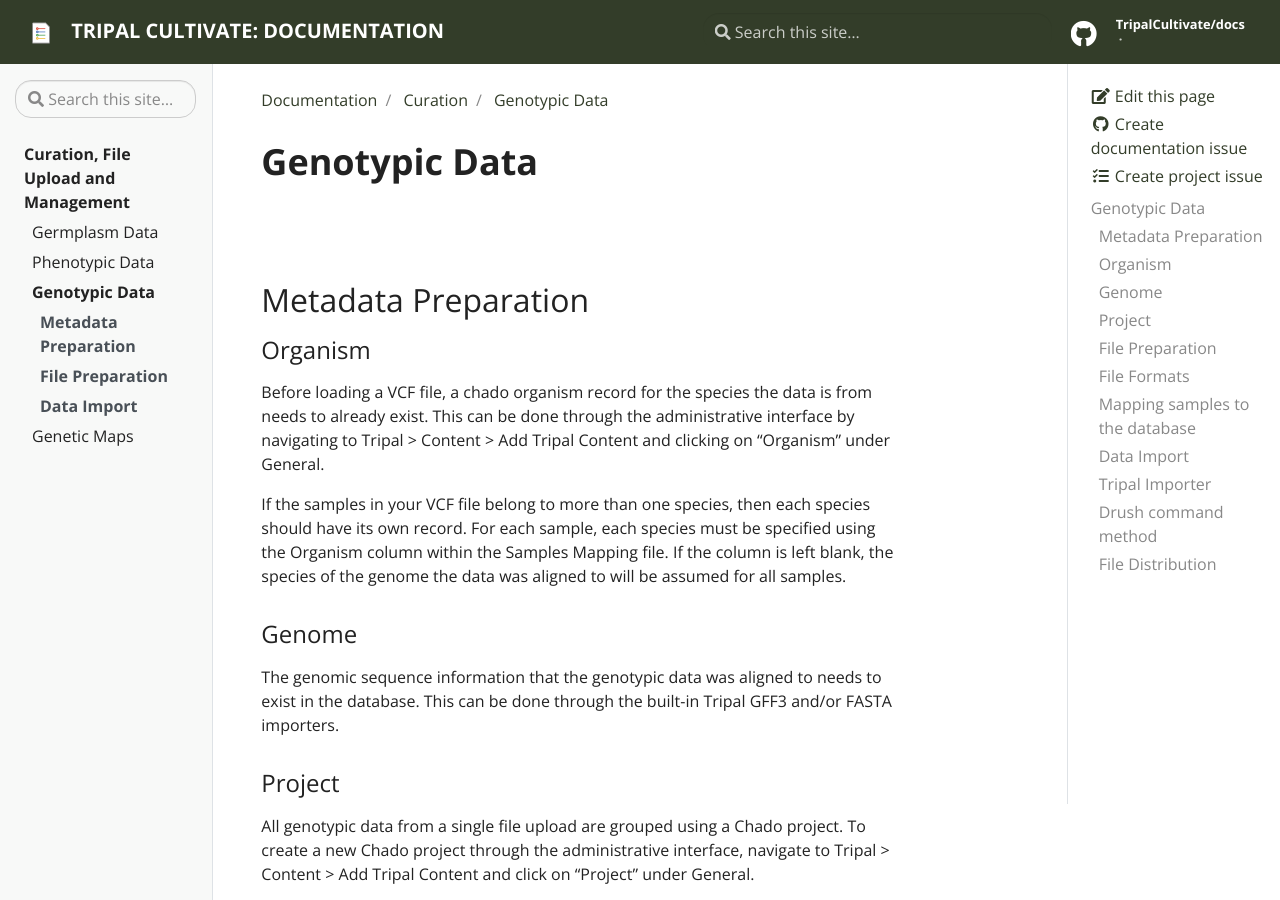
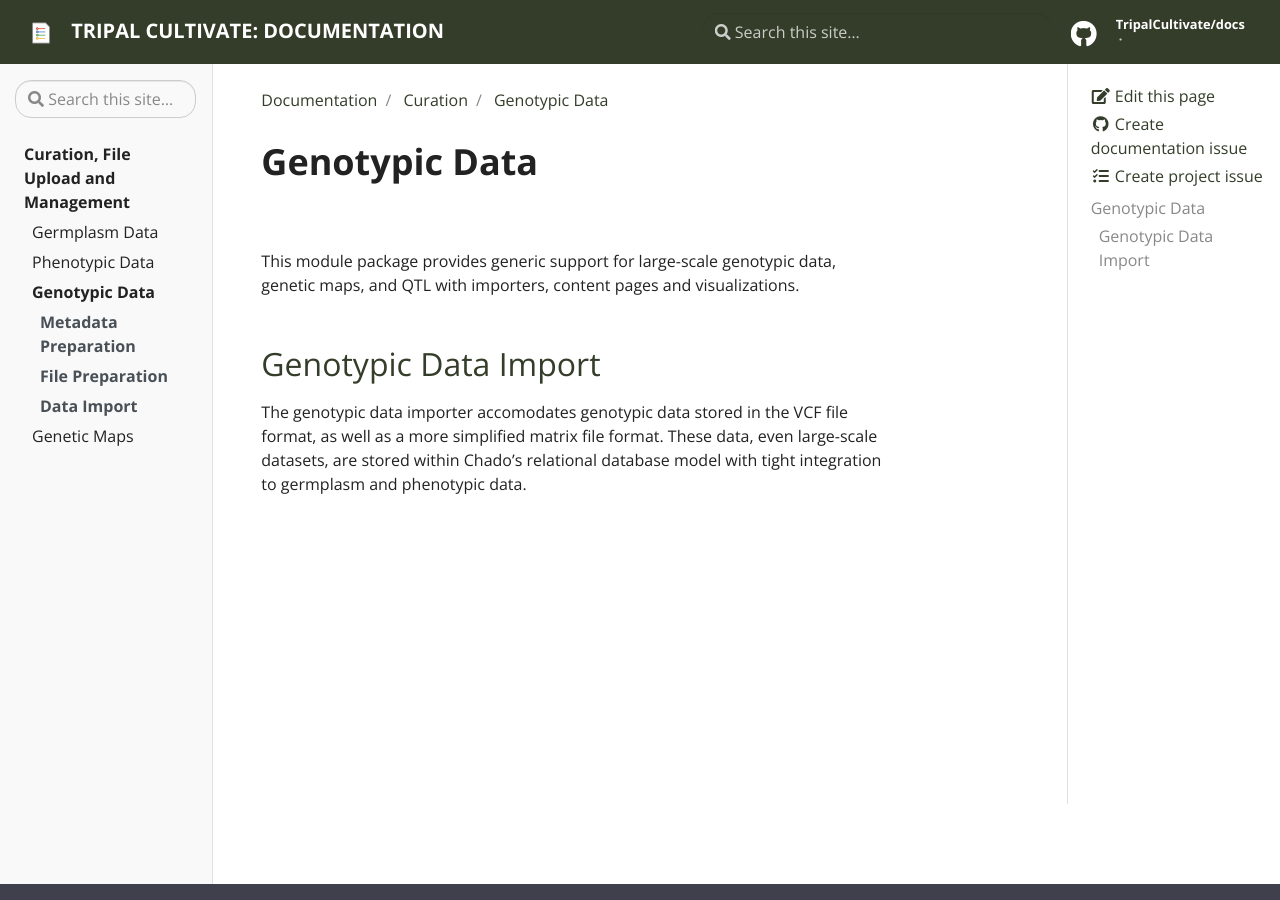
Before and after one commit to TripalCultivate/docs, a Jekyll site: the page built from _docs/curation/genotypic-data.md, in a window 1280 px wide and 900 px high. Built offline with Jekyll 4.4.1, drawn with Linux system fonts in a browser that asks for light colours; some of the changed text lies outside the part shown.

Commit message:
Started re-organizing the genotypic data section

```diff
--- a/_docs/curation/genotypic-data.md
+++ b/_docs/curation/genotypic-data.md
@@ -6,32 +6,7 @@ description: This is documentation pertaining to curation, file upload and manag
 ---
 # Genotypic Data
 
-## Metadata Preparation
+This module package provides generic support for large-scale genotypic data, genetic maps, and QTL with importers, content pages and visualizations.
 
-### Organism
-Before loading a VCF file, a chado organism record for the species the data is from needs to already exist. This can be done through the administrative interface by navigating to Tripal > Content > Add Tripal Content and clicking on "Organism" under General.
-
-If the samples in your VCF file belong to more than one species, then each species should have its own record. For each sample, each species must be specified using the Organism column within the Samples Mapping file. If the column is left blank, the species of the genome the data was aligned to will be assumed for all samples.
-
-### Genome
-The genomic sequence information that the genotypic data was aligned to needs to exist in the database. This can be done through the built-in Tripal GFF3 and/or FASTA importers.
-
-### Project
-All genotypic data from a single file upload are grouped using a Chado project. To create a new Chado project through the administrative interface, navigate to Tripal > Content > Add Tripal Content and click on "Project" under General.
-
-## File Preparation
-
-### File Formats
-
-### Mapping samples to the database
-A file mapping the samples in the genotype file to the germplasm and samples in the database is required. The file should be tab-delimited and have 5 columns at minimum: (1) Sample name in the genotypes file, (2) Sample name, (3) Sample accession, (4) Germplasm name, (5) Germplasm accession.
-
-The 6th and 7th column are optional: (6) Germplasm type (otherwise, it is assumed to be the default type set on the configuration page) and (7) Organism (this allows multiple organisms in your genotypes file, assuming they have all been aligned to the same genome. Otherwise, the default value is the organism that was specified as the aligned genome on the configuration page). Any additional columns will be ignored.
-
-## Data Import
-
-### Tripal Importer
-
-### Drush command method
-
-### File Distribution
+## [Genotypic Data Import](genotypic-data/genotypic-data-import)
+The genotypic data importer accomodates genotypic data stored in the VCF file format, as well as a more simplified matrix file format. These data, even large-scale datasets, are stored within Chado's relational database model with tight integration to germplasm and phenotypic data.
```
Also changed, not shown: _docs/curation/genotypic-data/genotypic-data-import.md (added, +35 -0 lines), 1 other file.
